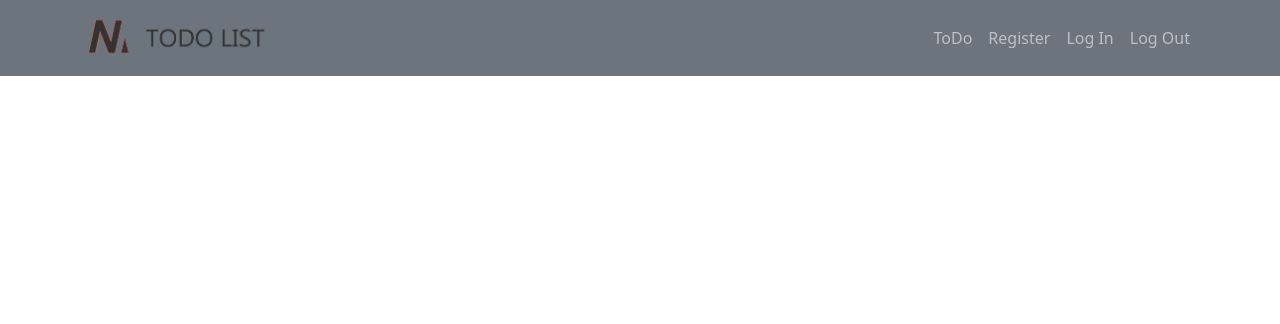
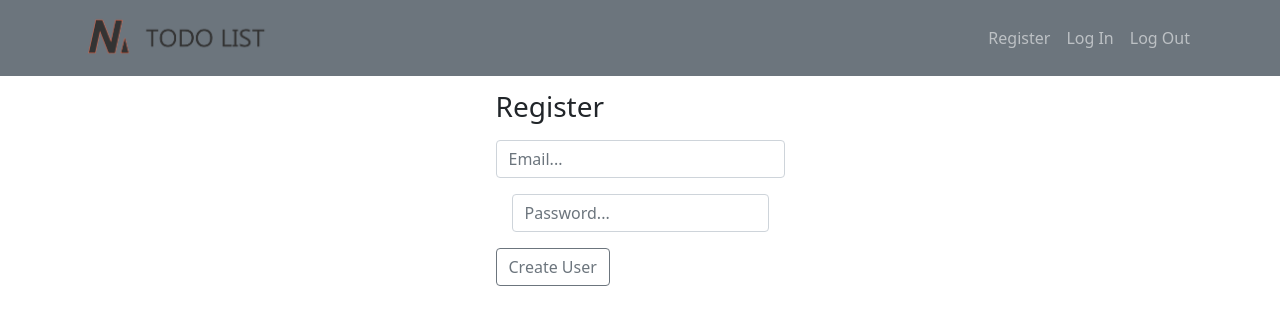
Before and after one commit to mrNateDog/Level-3-Capstone, a React (Create React App) app: page /register in a window 1280 px wide. Shown: the top 324 px of the page. Built offline with nearby package versions, Linux system fonts and the light colour scheme; no server answers.

Commit message:
snapshot doesn't match FB rules

```diff
--- a/src/App.js
+++ b/src/App.js
@@ -4,7 +4,7 @@ import Form from "react-bootstrap/Form";
 import InputGroup from "react-bootstrap/InputGroup";
 import "./App.css";
 import Todo from "./components/Todo";
-import { db } from "./firebase";
+import { db, user } from "./firebase";
 import {
   collection,
   query,
@@ -16,16 +16,15 @@ import {
 } from "firebase/firestore";
 
 //collection ref, order by functionality
+
 const q = query(
   collection(db, "todos"),
-  orderBy("timestamp", "desc")
-  //need to get the userID
-  // where("userToken", "==", "user.uid").get()
+  orderBy("timestamp", "desc"),
+  where("userId", "==", user.uid)
 );
 
 //firebase functionality
 function App({ user }) {
-  //const [currentUser, setCurrentUser] = useState(null);
   const [todos, setTodos] = useState([]);
   const [input, setInput] = useState("");
   //console.log(user);
@@ -35,7 +34,6 @@ function App({ user }) {
         snapshot.docs.map((doc) => ({
           id: doc.id,
           item: doc.data(),
-          //userId: .doc(user.uid),
         }))
       );
     });
@@ -45,8 +43,7 @@ function App({ user }) {
     addDoc(collection(db, "todos"), {
       todo: input,
       timestamp: serverTimestamp(),
-      owner: user.uid,
-      //need to add the user id to each item
+      userId: user.uid,
     });
     setInput("");
   };
--- a/src/TopNavBar.js
+++ b/src/TopNavBar.js
@@ -31,8 +31,6 @@ function TopNavBar({ auth }) {
   return (
     <div>
       <div>
-        <h6>Please Login</h6>
-      </div>
         <Router>
           <AuthProvider value={{ currentUser }}>
             <Routes>
@@ -46,9 +44,11 @@ function TopNavBar({ auth }) {
                 }
               />
               <Route path="/login" element={<Login />}></Route>
+              <Route path="/register" element={<Register />}></Route>
             </Routes>
           </AuthProvider>
         </Router>
+      </div>
       <Navbar fixed="top" bg="secondary" variant="dark">
         <Container>
           <Navbar.Brand href="/app">
@@ -61,7 +61,6 @@ function TopNavBar({ auth }) {
             />
           </Navbar.Brand>
           <Nav className="ms-auto">
-            <Nav.Link href="/app">ToDo</Nav.Link>
             <Nav.Link href="/register">Register</Nav.Link>
             <Nav.Link href="/login">Log In</Nav.Link>
             <Nav.Link onClick={removeToken}>Log Out</Nav.Link>
--- a/src/components/Register.js
+++ b/src/components/Register.js
@@ -2,18 +2,14 @@ import { useState } from "react";
 import { createUserWithEmailAndPassword } from "firebase/auth";
 import { auth } from "../firebase";
 import { useNavigate } from "react-router-dom";
+import { Form, Button } from "react-bootstrap";
+import "../App.css";
 
 function Register() {
   const [registerEmail, setRegisterEmail] = useState("");
   const [registerPassword, setRegisterPassword] = useState("");
 
-  // const [setUser] = useState({});
-
   const navigate = useNavigate();
-
-  /*onAuthStateChanged(auth, (currentUser) => {
-    setUser(currentUser);
-  });*/
 
   const register = async () => {
     try {
@@ -31,25 +27,30 @@ function Register() {
   };
   return (
     <div className="App">
-      <div>
+      <Form>
         <h3>Register</h3>
-        <input
+        <Form.Group className="m-3" controlId="formBasicEmail"></Form.Group>
+        <Form.Control
           placeholder="Email..."
           value={registerEmail}
           onChange={(event) => {
             setRegisterEmail(event.target.value);
           }}
         />
-        <input
+        <Form.Group className="m-3" controlId="formBasicPassword">
+          <Form.Control
             type="password"
             placeholder="Password..."
             onChange={(event) => {
               setRegisterPassword(event.target.value);
             }}
           />
-
-        <button onClick={register}> Create User</button>
-      </div>
+        </Form.Group>
+        <Button variant="outline-secondary" type="submit" onClick={register}>
+          {" "}
+          Create User
+        </Button>
+      </Form>
     </div>
   );
 }
--- a/src/components/login.js
+++ b/src/components/login.js
@@ -2,7 +2,7 @@ import { useState } from "react";
 import { signInWithEmailAndPassword } from "firebase/auth";
 import { auth } from "../firebase";
 import { useNavigate } from "react-router-dom";
-
+import "../App.css";
 function Login() {
   const [loginEmail, setLoginEmail] = useState("");
   const [loginPassword, setLoginPassword] = useState("");
@@ -23,7 +23,7 @@ function Login() {
       );
       localStorage.setItem("access_token", user._tokenResponse.idToken);
       navigate("/app", { replace: true });
-      console.log(user);
+      //console.log(user);
     } catch (error) {
       alert(error.message);
     }
@@ -51,8 +51,6 @@ function Login() {
           {" "}
           Login
         </button>
-        <br></br>
-        <h6>Don't have an account? Register here</h6>
       </div>
     </div>
   );
--- a/src/firebase.js
+++ b/src/firebase.js
@@ -1,5 +1,6 @@
 // Import the functions you need from the SDKs you need
 import { initializeApp } from "firebase/app";
+import * as firebase from "firebase/app";
 import { getFirestore } from "firebase/firestore";
 import { getAuth } from "firebase/auth";
 
@@ -19,4 +20,5 @@ export const app = initializeApp(firebaseConfig);
 //init services
 export const db = getFirestore(app);
 export const auth = getAuth();
-//console.log("running auth", auth);
+export var user = require("firebase/auth");
+console.log(user);
```
Lines whose indentation alone changed are shown as unchanged.
